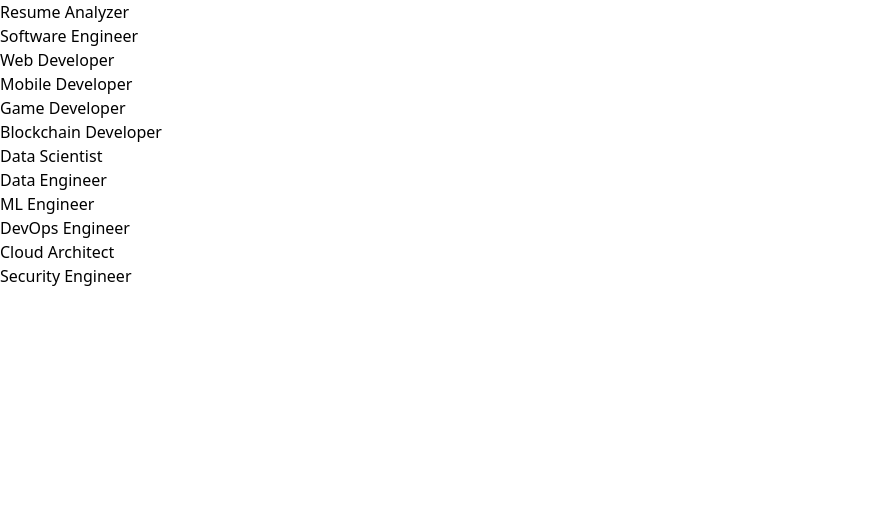
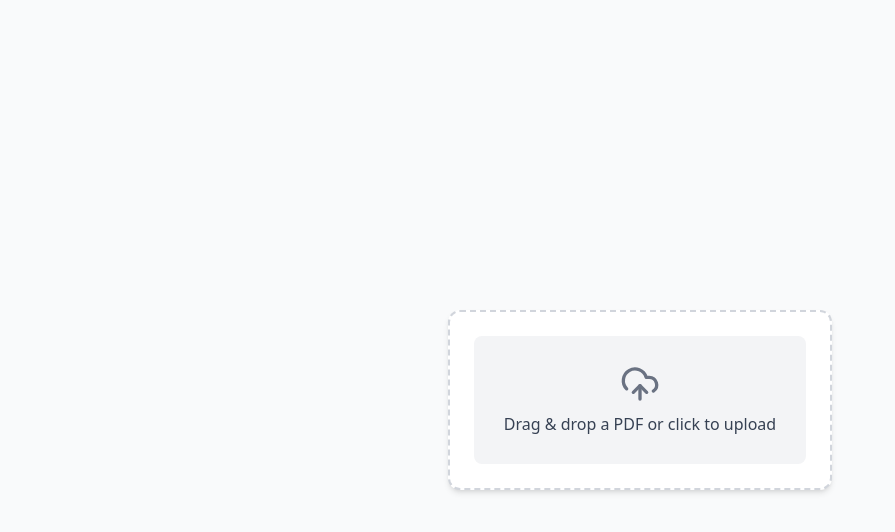
Before and after one commit to aalcar/skillsync, a React app: page / in a window 1280 px wide. Shown: the top 532 px of the page, without its empty margins (0-895 px from the left). Built offline with nearby package versions, Linux system fonts and the light colour scheme; the HTML template or start-up script is replaced by a standard one.

Commit message:
pdf uploader

```diff
--- a/package.json
+++ b/package.json
@@ -10,9 +10,12 @@
     "preview": "vite preview"
   },
   "dependencies": {
+    "@shadcn/ui": "^0.0.4",
     "@tailwindcss/vite": "^4.0.6",
+    "lucide-react": "^0.475.0",
     "react": "^19.0.0",
-    "react-dom": "^19.0.0"
+    "react-dom": "^19.0.0",
+    "react-dropzone": "^14.3.5"
   },
   "devDependencies": {
     "@eslint/js": "^9.19.0",
--- a/src/App.jsx
+++ b/src/App.jsx
@@ -1,5 +1,6 @@
 import React from 'react'
-
+import PdfUploader from "/Users/Maya/Desktop/resume/src/PDFUploader.jsx";
+/*
 const App = () => {
   const roles = ['Software Engineer', 'Web Developer', 'Mobile Developer', 'Game Developer', 'Blockchain Developer', 'Data Scientist', 'Data Engineer', 'ML Engineer', 'DevOps Engineer', 'Cloud Architect', 'Security Engineer']
   return (
@@ -13,5 +14,12 @@ const App = () => {
     </div>
   )
 }
-
+*/
+function App() {
+  return (
+    <div className="flex justify-center items-center min-h-screen bg-gray-50">
+      <PdfUploader />
+    </div>
+  );
+}
 export default App
--- /dev/null
+++ b/src/PDFUploader.jsx
@@ -0,0 +1,46 @@
+import React, { useState } from "react";
+import { useDropzone } from "react-dropzone";
+//import { Button } from "@/components/ui/button";
+import { UploadCloud } from "lucide-react";
+
+
+const PdfUploader = () => {
+  const [file, setFile] = useState(null);
+
+  const onDrop = (acceptedFiles) => {
+    const pdfFile = acceptedFiles[0];
+    if (pdfFile) {
+      setFile(pdfFile);
+    }
+  };
+
+  const { getRootProps, getInputProps } = useDropzone({
+    onDrop,
+    accept: { "application/pdf": [] },
+    multiple: false,
+  });
+
+  return (
+    <div className="flex flex-col items-center p-6 border-2 border-dashed border-gray-300 rounded-xl shadow-md bg-white w-96">
+      <div
+        {...getRootProps()}
+        className="cursor-pointer flex flex-col items-center justify-center w-full h-32 bg-gray-100 hover:bg-gray-200 rounded-lg"
+      >
+        <input {...getInputProps()} />
+        <UploadCloud size={40} className="text-gray-500 mb-2" />
+        <p className="text-gray-700">Drag & drop a PDF or click to upload</p>
+      </div>
+
+      {file && (
+        <div className="mt-4 text-center">
+          <p className="text-sm font-semibold">{file.name}</p>
+          <Button variant="outline" className="mt-2" onClick={() => setFile(null)}>
+            Remove
+          </Button>
+        </div>
+      )}
+    </div>
+  );
+};
+
+export default PdfUploader;
```
Also changed, not shown: 1 other file (tests, documents, lock files or other folders).
